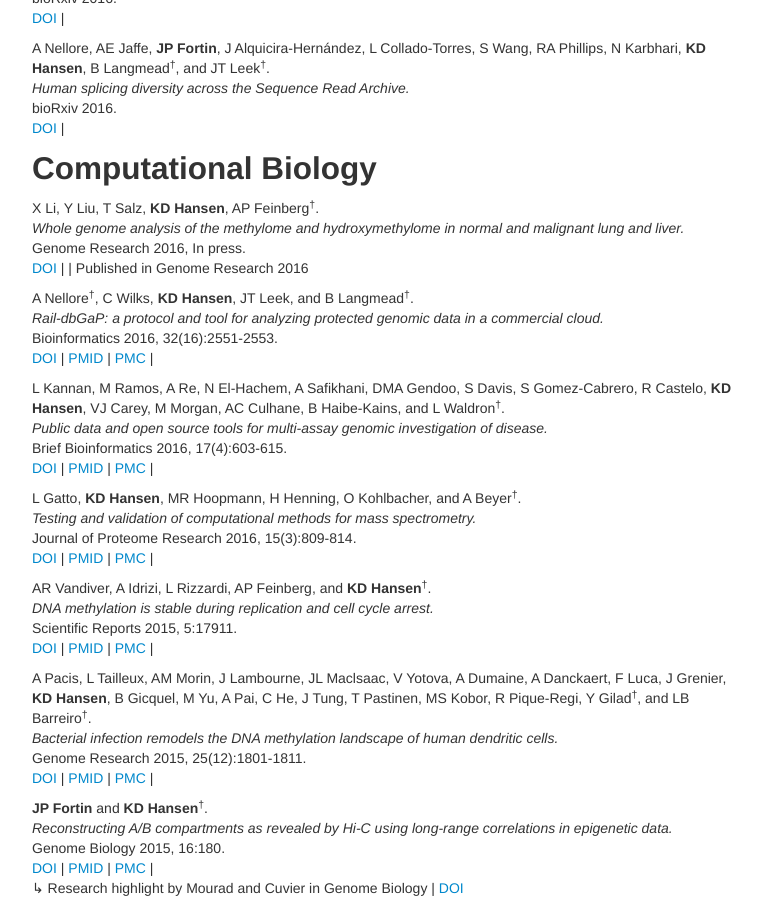
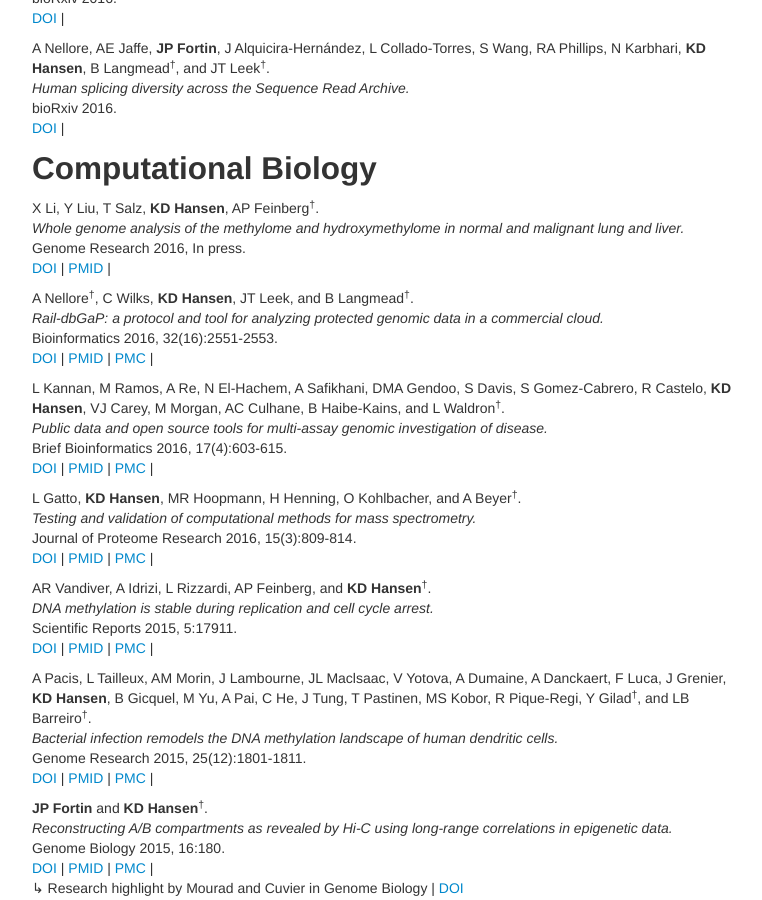
Before and after one commit to hansenlab/hansenlab.github.io, a Jekyll site: the page built from 02-pubs.md, in a window 1280 px wide and 900 px high, scrolled down 564 px. Shown: the whole window, without its empty margins (258-1020 px from the left). Built offline with Jekyll 4.4.1, drawn with Linux system fonts in a browser that asks for light colours; comment, search, counter and statistics services are not loaded.

Commit message:
fixed last commit

```diff
--- a/02-pubs.md
+++ b/02-pubs.md
@@ -51,8 +51,9 @@ Computational Biology
 X Li, Y Liu, T Salz, <b>KD Hansen</b>, AP Feinberg<sup>&dagger;</sup>.<br />
 <i>Whole genome analysis of the methylome and hydroxymethylome in normal and malignant lung and liver.</i><br />
 Genome Research 2016, In press.<br />
-[DOI](http://dx.doi.org/10.1101/gr.211854.116) | <span data-badge-type="4" data-doi="10.1101/gr.211854.116" data-hide-no-mentions="true" class="altmetric-embed"> </span> |
-Published in Genome Research 2016
+[DOI](http://dx.doi.org/10.1101/gr.211854.116) |
+[PMID](http://www.ncbi.nlm.nih.gov/pubmed/27737935) |
+<span data-badge-type="4" data-doi="10.1101/gr.211854.116" data-hide-no-mentions="true" class="altmetric-embed"> </span><br />
 
 A Nellore<sup>&dagger;</sup>, C Wilks, <b>KD Hansen</b>, JT Leek, and B Langmead<sup>&dagger;</sup>.<br />
 <i>Rail-dbGaP: a protocol and tool for analyzing protected genomic data in a commercial cloud.</i><br />
```
